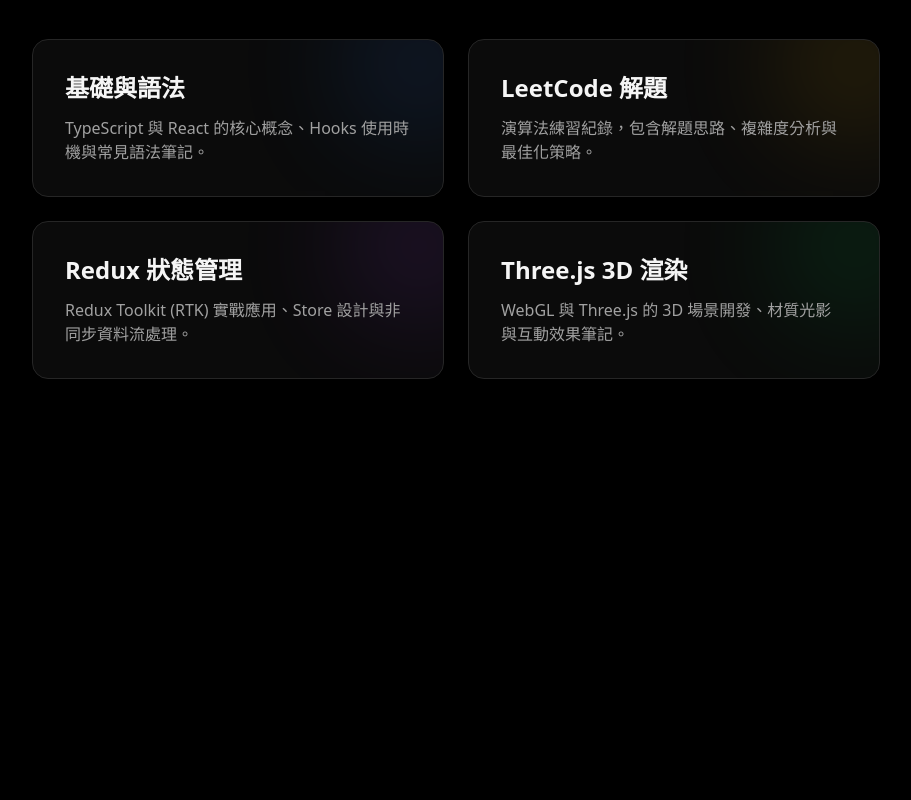
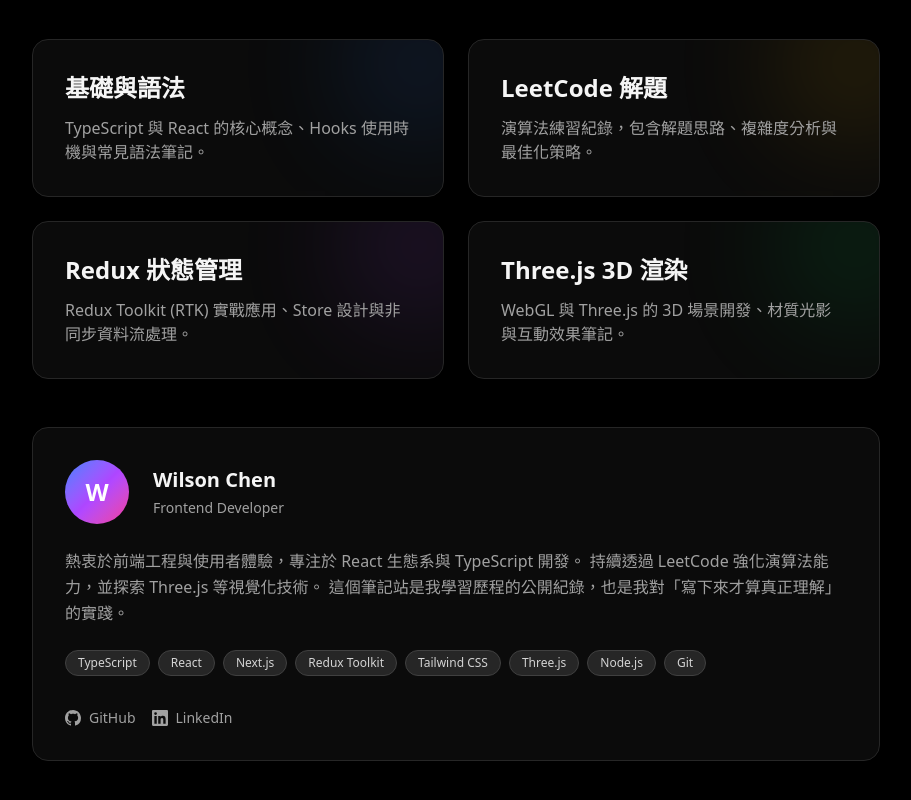
Before and after one commit to WilsonChen40172/dev-notes, a Next.js app: page / in a window 1280 px wide. Shown: the part 318-1118 px from the top of the page, without its empty margins (184-1095 px from the left). Before the commit the page ends 800 px from the top, so only its background shows below. Built offline with nearby package versions, Linux system fonts and the light colour scheme.

Commit message:
feat: add About/Profile section with skills and social links

```diff
--- a/src/app/page.tsx
+++ b/src/app/page.tsx
@@ -1,4 +1,7 @@
 import Link from "next/link";
+
+const GITHUB_URL = "https://github.com/WilsonChen40172";
+const LINKEDIN_URL = "https://linkedin.com/in/your-linkedin"; // 換成你的 LinkedIn
 
 export default function Home() {
   const topics = [
@@ -26,6 +29,11 @@
       href: "/threejs",
       color: "bg-green-500",
     },
+  ];
+
+  const skills = [
+    "TypeScript", "React", "Next.js", "Redux Toolkit",
+    "Tailwind CSS", "Three.js", "Node.js", "Git",
   ];
 
   return (
@@ -56,6 +64,64 @@
           </Link>
         ))}
       </div>
+
+      {/* About / Profile 區塊 */}
+      <section className="rounded-2xl border border-neutral-800 bg-neutral-900/50 p-8 flex flex-col gap-6">
+        <div className="flex flex-col sm:flex-row sm:items-center gap-6">
+          {/* 頭像佔位 */}
+          <div className="w-16 h-16 rounded-full bg-gradient-to-br from-blue-500 via-purple-500 to-pink-500 flex-shrink-0 flex items-center justify-center text-2xl font-bold text-white select-none">
+            W
+          </div>
+          <div>
+            <h2 className="text-xl font-bold text-neutral-100">Wilson Chen</h2>
+            <p className="text-neutral-400 text-sm mt-1">Frontend Developer</p>
+          </div>
+        </div>
+
+        <p className="text-neutral-400 leading-relaxed">
+          熱衷於前端工程與使用者體驗，專注於 React 生態系與 TypeScript 開發。
+          持續透過 LeetCode 強化演算法能力，並探索 Three.js 等視覺化技術。
+          這個筆記站是我學習歷程的公開紀錄，也是我對「寫下來才算真正理解」的實踐。
+        </p>
+
+        {/* 技術標籤 */}
+        <div className="flex flex-wrap gap-2">
+          {skills.map((skill) => (
+            <span
+              key={skill}
+              className="px-3 py-1 text-xs font-medium rounded-full bg-neutral-800 text-neutral-300 border border-neutral-700"
+            >
+              {skill}
+            </span>
+          ))}
+        </div>
+
+        {/* 社群連結 */}
+        <div className="flex gap-4 pt-2">
+          <a
+            href={GITHUB_URL}
+            target="_blank"
+            rel="noopener noreferrer"
+            className="flex items-center gap-2 text-sm text-neutral-400 hover:text-white transition-colors"
+          >
+            <svg viewBox="0 0 24 24" className="w-4 h-4 fill-current" aria-hidden="true">
+              <path d="M12 0C5.37 0 0 5.37 0 12c0 5.31 3.435 9.795 8.205 11.385.6.105.825-.255.825-.57 0-.285-.015-1.23-.015-2.235-3.015.555-3.795-.735-4.035-1.41-.135-.345-.72-1.41-1.23-1.695-.42-.225-1.02-.78-.015-.795.945-.015 1.62.87 1.845 1.23 1.08 1.815 2.805 1.305 3.495.99.105-.78.42-1.305.765-1.605-2.67-.3-5.46-1.335-5.46-5.925 0-1.305.465-2.385 1.23-3.225-.12-.3-.54-1.53.12-3.18 0 0 1.005-.315 3.3 1.23.96-.27 1.98-.405 3-.405s2.04.135 3 .405c2.295-1.56 3.3-1.23 3.3-1.23.66 1.65.24 2.88.12 3.18.765.84 1.23 1.905 1.23 3.225 0 4.605-2.805 5.625-5.475 5.925.435.375.81 1.095.81 2.22 0 1.605-.015 2.895-.015 3.3 0 .315.225.69.825.57A12.02 12.02 0 0 0 24 12c0-6.63-5.37-12-12-12z" />
+            </svg>
+            GitHub
+          </a>
+          <a
+            href={LINKEDIN_URL}
+            target="_blank"
+            rel="noopener noreferrer"
+            className="flex items-center gap-2 text-sm text-neutral-400 hover:text-white transition-colors"
+          >
+            <svg viewBox="0 0 24 24" className="w-4 h-4 fill-current" aria-hidden="true">
+              <path d="M20.447 20.452h-3.554v-5.569c0-1.328-.027-3.037-1.852-3.037-1.853 0-2.136 1.445-2.136 2.939v5.667H9.351V9h3.414v1.561h.046c.477-.9 1.637-1.85 3.37-1.85 3.601 0 4.267 2.37 4.267 5.455v6.286zM5.337 7.433a2.062 2.062 0 0 1-2.063-2.065 2.064 2.064 0 1 1 2.063 2.065zm1.782 13.019H3.555V9h3.564v11.452zM22.225 0H1.771C.792 0 0 .774 0 1.729v20.542C0 23.227.792 24 1.771 24h20.451C23.2 24 24 23.227 24 22.271V1.729C24 .774 23.2 0 22.222 0h.003z" />
+            </svg>
+            LinkedIn
+          </a>
+        </div>
+      </section>
     </div>
   );
 }
```
